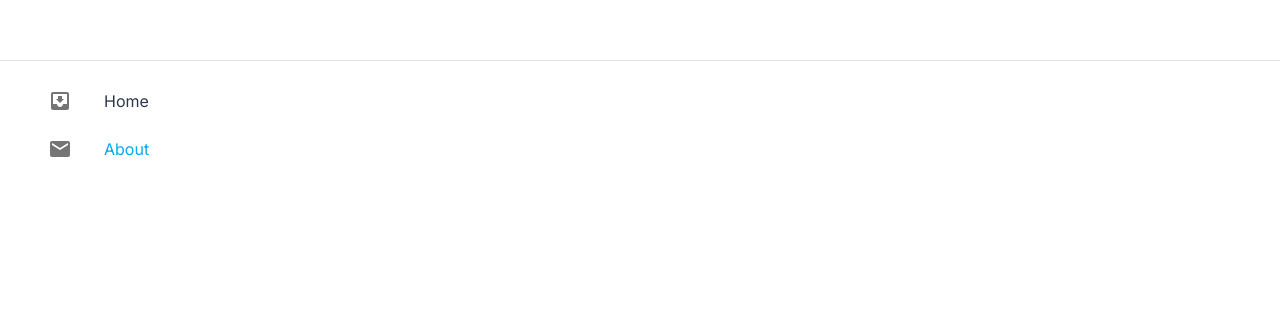
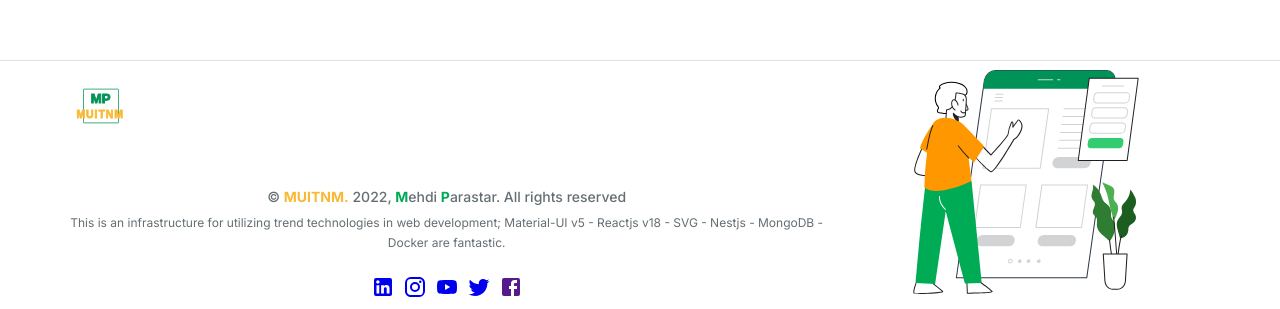
Before and after one commit to mehdiparastar/MUITNT_boilerplate, a React (Create React App) app in the folder client/: page /about in a window 1280 px wide. Shown: the part 1020-1329 px from the top of the page. Before the commit the page ends 1209 px from the top, so only its background shows below. Built offline with nearby package versions, Linux system fonts and the light colour scheme; a web font is replaced by a local one.

Commit message:
footer added

```diff
--- a/client/src/layouts/MainLayout/MainLayout.tsx
+++ b/client/src/layouts/MainLayout/MainLayout.tsx
@@ -7,7 +7,6 @@ import Toolbar from '@mui/material/Toolbar';
 import { SidebarContent } from './components/SidebarContent/SidebarContent';
 import Divider from '@mui/material/Divider';
 import { FooterContent } from './components/FooterContent/FooterContent';
-
 
 export const MainLayout: React.FC<layoutProps> = ({ children }) => {
   const [openSidebar, setOpenSidebar] = React.useState<boolean>(false);
@@ -38,14 +37,17 @@ export const MainLayout: React.FC<layoutProps> = ({ children }) => {
           flexGrow: 1,
           minHeight: 1080,
           px: 3,
-          py: 1
+          pt: 1,
+          pb: 0,
         }}
       >
         <Toolbar />
         {children}
       </Box>
       <Divider />
-      <FooterContent />
+      <Box component={'footer'}>
+        <FooterContent />
+      </Box>
     </React.Fragment>
   );
 };
--- a/client/src/layouts/MainLayout/components/FooterContent/FooterContent.tsx
+++ b/client/src/layouts/MainLayout/components/FooterContent/FooterContent.tsx
@@ -1,50 +1,180 @@
 import * as React from 'react';
 import Box from '@mui/material/Box';
-import InboxIcon from '@mui/icons-material/MoveToInbox';
-import List from '@mui/material/List';
-import ListItem from '@mui/material/ListItem';
-import ListItemButton from '@mui/material/ListItemButton';
-import ListItemIcon from '@mui/material/ListItemIcon';
-import ListItemText from '@mui/material/ListItemText';
-import MailIcon from '@mui/icons-material/Mail';
-import { routes } from 'routes/routes'
-import { MUINavLink } from 'components/MUINavLink/MUINavLink';
-import { css } from '@emotion/css';
 import { useTheme } from '@mui/material/styles';
-import { Container } from '@mui/material';
-
-
+import { Container, Icon, IconButton, Stack, Typography } from '@mui/material';
+import Grid from '@mui/material/Unstable_Grid2';
+import MUITNMSVG from 'svg/logos/MUITNM';
+import {
+  Facebook,
+  Instagram,
+  LinkedIn,
+  Twitter,
+  YouTube,
+} from '@mui/icons-material';
+import { UIBGSVG } from 'svg/backgrounds/UIBGSVG';
 
 export const FooterContent: React.FC = () => {
-    const theme = useTheme()
-
+  const theme = useTheme();
   return (
-            <Container maxWidth="xl" >
-                <Box
+    <Container
+      maxWidth="lg"
       sx={{
         height: '100%',
         padding: 1,
       }}
     >
-                    <List>
-                        {routes.map((item, index) =>
-                            <ListItem key={index} disablePadding>
-                                <ListItemButton
-                                    component={MUINavLink}
-                                    to={item.path}
-                                    activeClassName={css`color:${theme.palette.info.light}`}
+      <Grid
+        container
+        rowSpacing={1}
+        columnSpacing={1}
       >
-                                    <ListItemIcon>
-                                        {index % 2 === 0 ? <InboxIcon /> : <MailIcon />}
-                                    </ListItemIcon>
-                                    <ListItemText primary={item.title} />
-                                </ListItemButton>
-                            </ListItem>
-                        )}
-                    </List>
-                    {/* <SidebarNav pages={pages} onClose={onClose} /> */}
-                </Box >
+        <Grid
+          xs={12}
+          sm={8}
+          alignItems="center"
+          sx={{}}
+        >
+          <Box
+            width="100%"
+            height="100%"
+            textAlign="center"
+          >
+            <Box
+              display="flex"
+              flexDirection="column"
+              justifyContent="space-between"
+              height="100%"
+            >
+              <Box>
+                <Grid xs={12}>
+                  <Box
+                    width="100%"
+                    display="flex"
+                    alignItems="center"
+                    justifyContent="space-between"
+                    flexDirection={{ xs: 'column', sm: 'row' }}
+                  >
+                    <IconButton
+                      onClick={() =>
+                        window.scrollTo({
+                          top: 0,
+                          behavior: 'smooth',
+                        })
+                      }
+                    >
+                      <MUITNMSVG
+                        sx={{
+                          width: 50,
+                          height: 50,
+                        }}
+                      />
+                    </IconButton>
+                  </Box>
+                </Grid>
+              </Box>
+              <Box>
+                <Grid xs={12}>
+                  <Typography
+                    align={'center'}
+                    variant={'subtitle2'}
+                    color="text.secondary"
+                    gutterBottom
+                  >
+                    &copy;{' '}
+                    {
+                      <strong style={{ color: theme.palette.secondary.main }}>
+                        MUITNM.
+                      </strong>
+                    }{' '}
+                    {`${new Date().getFullYear()}`},{' '}
+                    {
+                      <strong style={{ color: theme.palette.primary.main }}>
+                        M
+                      </strong>
+                    }
+                    ehdi{' '}
+                    {
+                      <strong style={{ color: theme.palette.primary.main }}>
+                        P
+                      </strong>
+                    }
+                    arastar. All rights reserved
+                  </Typography>
+                  <Typography
+                    align={'center'}
+                    variant={'caption'}
+                    color="text.secondary"
+                    component={'p'}
+                  >
+                    This is an infrastructure for utilizing trend technologies
+                    in web development; Material-UI v5 - Reactjs v18 - SVG -
+                    Nestjs - MongoDB - Docker are fantastic.
+                  </Typography>
+                </Grid>
+                <Grid
+                  xs={12}
+                  paddingTop={2}
+                >
+                  <Stack
+                    direction="row"
+                    alignItems="normal"
+                    gap={1}
+                    justifyContent="center"
+                  >
+                    <Icon
+                      component="a"
+                      target="_blank"
+                      href="https://www.linkedin.com/in/mehdi-parastar-a7567516b/"
+                    >
+                      <LinkedIn />
+                    </Icon>
+                    <Icon
+                      component="a"
+                      target="_blank"
+                      href="https://www.instagram.com/mehdi.parastar70/"
+                    >
+                      <Instagram />
+                    </Icon>
+                    <Icon
+                      component="a"
+                      target="_blank"
+                      href="https://www.youtube.com/channel/UCyJ2xoNZmtPUBPPcL_DHa2g"
+                    >
+                      <YouTube />
+                    </Icon>
+                    <Icon
+                      component="a"
+                      target="_blank"
+                      href="https://twitter.com/mehdi81988950"
+                    >
+                      <Twitter />
+                    </Icon>
+                    <Icon
+                      component="a"
+                      target="_blank"
+                      href=""
+                    >
+                      <Facebook />
+                    </Icon>
+                  </Stack>
+                </Grid>
+              </Box>
+            </Box>
+          </Box>
+        </Grid>
+        <Grid
+          sm={4}
+          sx={{ display: { xs: 'none', sm: 'block' } }}
+        >
+          <Box
+            width="100%"
+            height="100%"
+            textAlign="center"
+          >
+            <UIBGSVG width="100%" />
+          </Box>
+        </Grid>
+      </Grid>
     </Container>
   );
-
-}
+};
--- /dev/null
+++ b/client/src/svg/backgrounds/UIBGSVG.tsx
@@ -0,0 +1,50 @@
+import { SvgIconProps } from '@mui/material';
+import { ReactComponent as UISVG } from './UI.svg';
+import { css } from '@emotion/css';
+import { useTheme } from '@mui/material/styles';
+
+export const UIBGSVG: React.FC<SvgIconProps> = (props) => {
+  const theme = useTheme();
+  return (
+    <UISVG
+      className={css`
+        #shirt {
+          fill: ${theme.palette.secondary.dark};
+        }
+
+        #menu {
+          fill: ${theme.palette.primary.light};
+        }
+
+        #bigborder {
+          fill: ${theme.palette.text.primary};
+        }
+
+        #pageheader {
+          fill: ${theme.palette.primary.dark};
+        }
+
+        #manhead {
+          fill: ${theme.palette.common.black};
+        }
+
+        #manpant {
+          fill: ${theme.palette.primary.main};
+        }
+
+        #leftleaf {
+          fill: ${theme.palette.success.main};
+        }
+
+        #rightleaf {
+          fill: ${theme.palette.success.dark};
+        }
+
+        #middleleaf {
+          fill: ${theme.palette.success.light};
+        }
+      `}
+      {...props}
+    />
+  );
+};
--- a/client/src/theme/index.ts
+++ b/client/src/theme/index.ts
@@ -44,7 +44,7 @@ const getTheme = (mode: themeMode, paletteType: themePaletteType) =>
               }
 
               ::-webkit-scrollbar {
-                width: 8px;
+                width: 4px;
                 height: 8px;
                 background-color: #aaa;
               }
```
Also changed, not shown: client/src/svg/backgrounds/UI.svg (added). Lines whose indentation alone changed are shown as unchanged.
